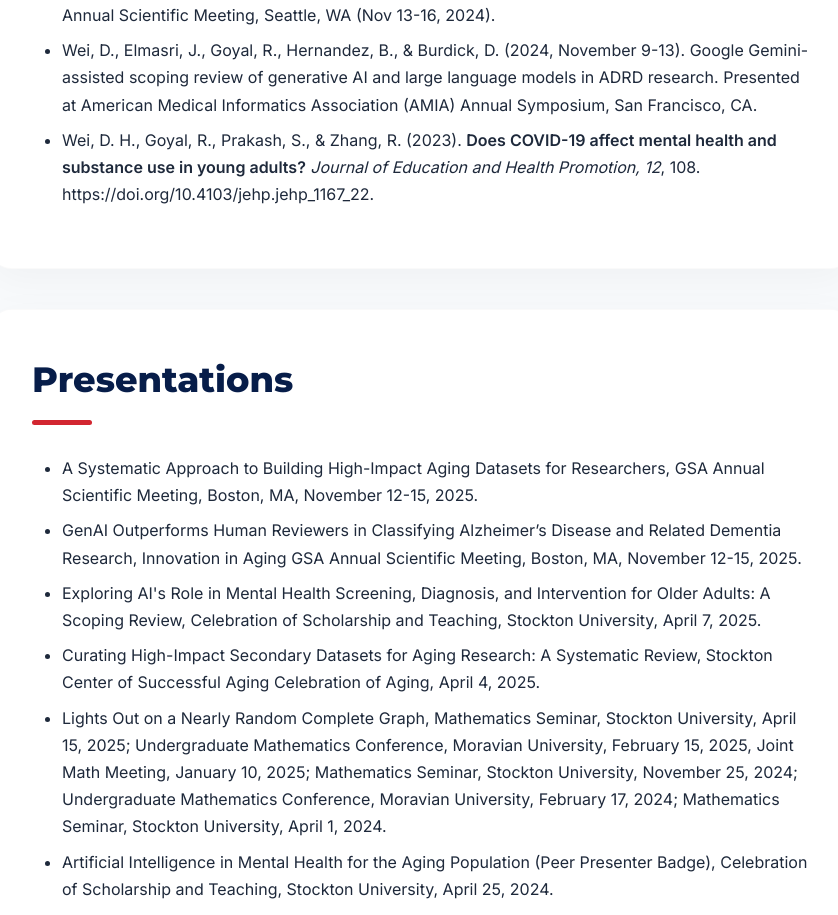
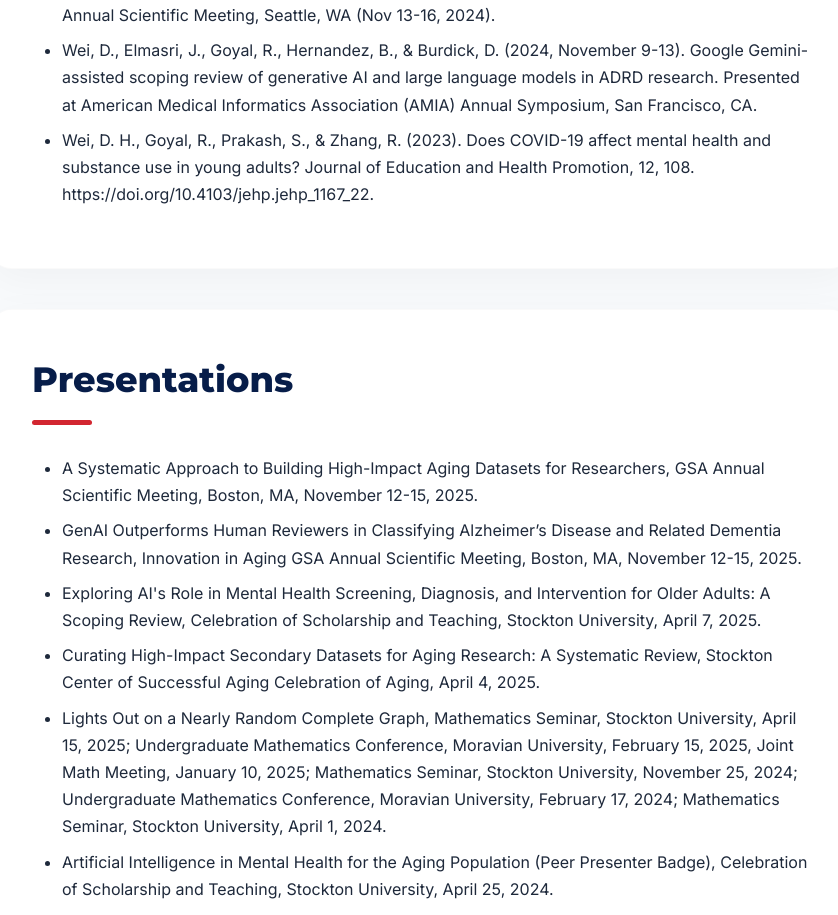
Before and after one commit to riyagoyal2134/riyagoyal2134.github.io, a React (Vite) app: page /#/research in a window 1280 px wide. Shown: the part 1227-2142 px from the top of the page, without its empty margins (219-1057 px from the left). Built offline with nearby package versions, Linux system fonts and the light colour scheme.

Commit message:
Updating the citation

```diff
--- a/src/pages/Research.jsx
+++ b/src/pages/Research.jsx
@@ -11,7 +11,7 @@ export default function Research() {
                 <li>Forrest B. & Goyal R. (2025). Lights Out on Nearly Complete Graphs. https://doi.org/10.48550/arXiv.2508.09341.</li>
                 <li>Wei, D., Elmasri, J., Hernandez, B., Goyal, R., & Burdick, D. (2024). Exploring the landscape of Generative AI and Large Language models in Alzheimer and Dementia’s research. Innovation in Aging, 8(Suppl 1), 1112–1113. https://doi.org/10.1093/geroni/igae098.3571. Presented at the GSA Annual Scientific Meeting, Seattle, WA (Nov 13-16, 2024).</li>
                 <li>Wei, D., Elmasri, J., Goyal, R., Hernandez, B., & Burdick, D. (2024, November 9-13). Google Gemini-assisted scoping review of generative AI and large language models in ADRD research. Presented at American Medical Informatics Association (AMIA) Annual Symposium, San Francisco, CA.</li>
-                <li>Wei, D. H., Goyal, R., Prakash, S., & Zhang, R. (2023). <strong>Does COVID-19 affect mental health and substance use in young adults?</strong> <em>Journal of Education and Health Promotion, 12</em>, 108. https://doi.org/10.4103/jehp.jehp_1167_22.</li>
+                <li>Wei, D. H., Goyal, R., Prakash, S., & Zhang, R. (2023). Does COVID-19 affect mental health and substance use in young adults? Journal of Education and Health Promotion, 12, 108. https://doi.org/10.4103/jehp.jehp_1167_22.</li>
             </ul>
         </section>
 
```
